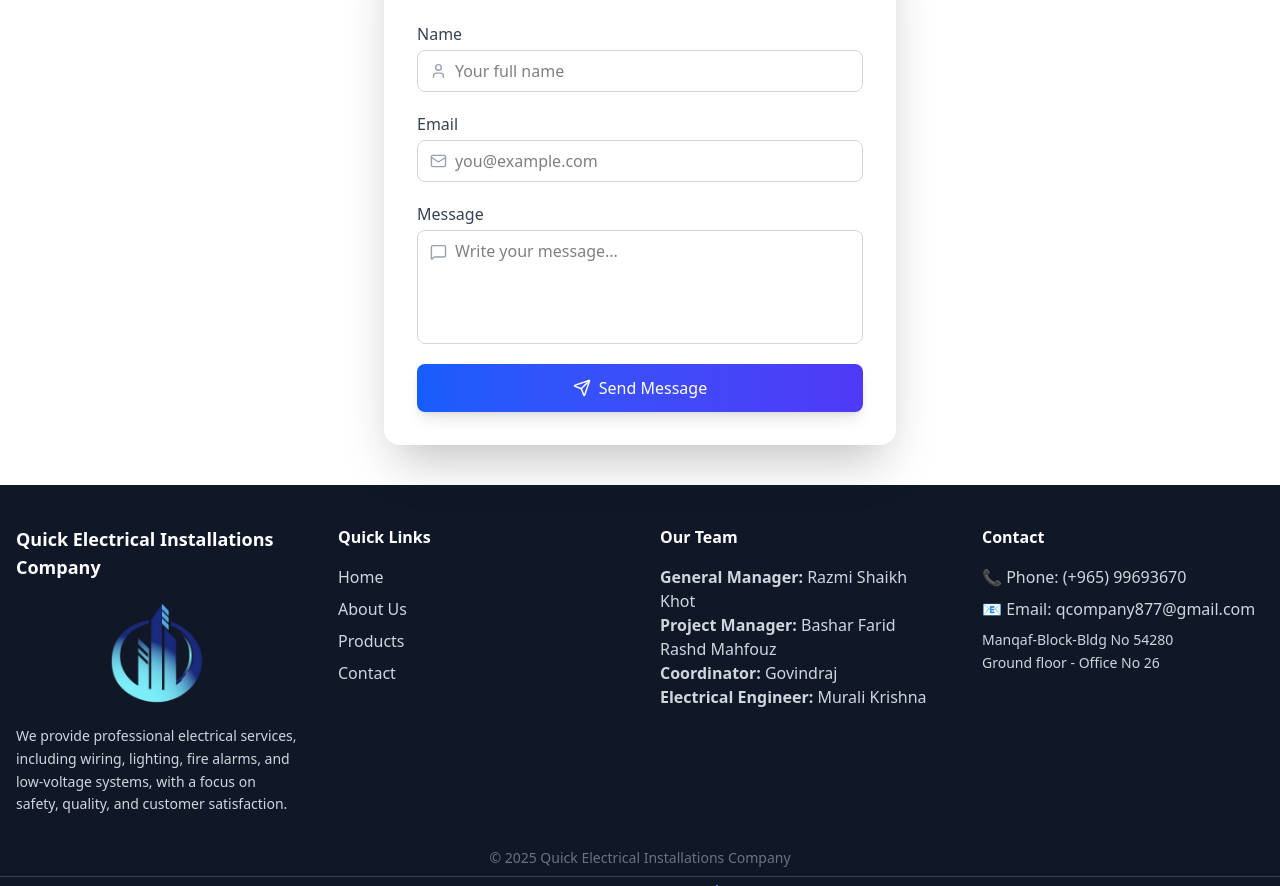
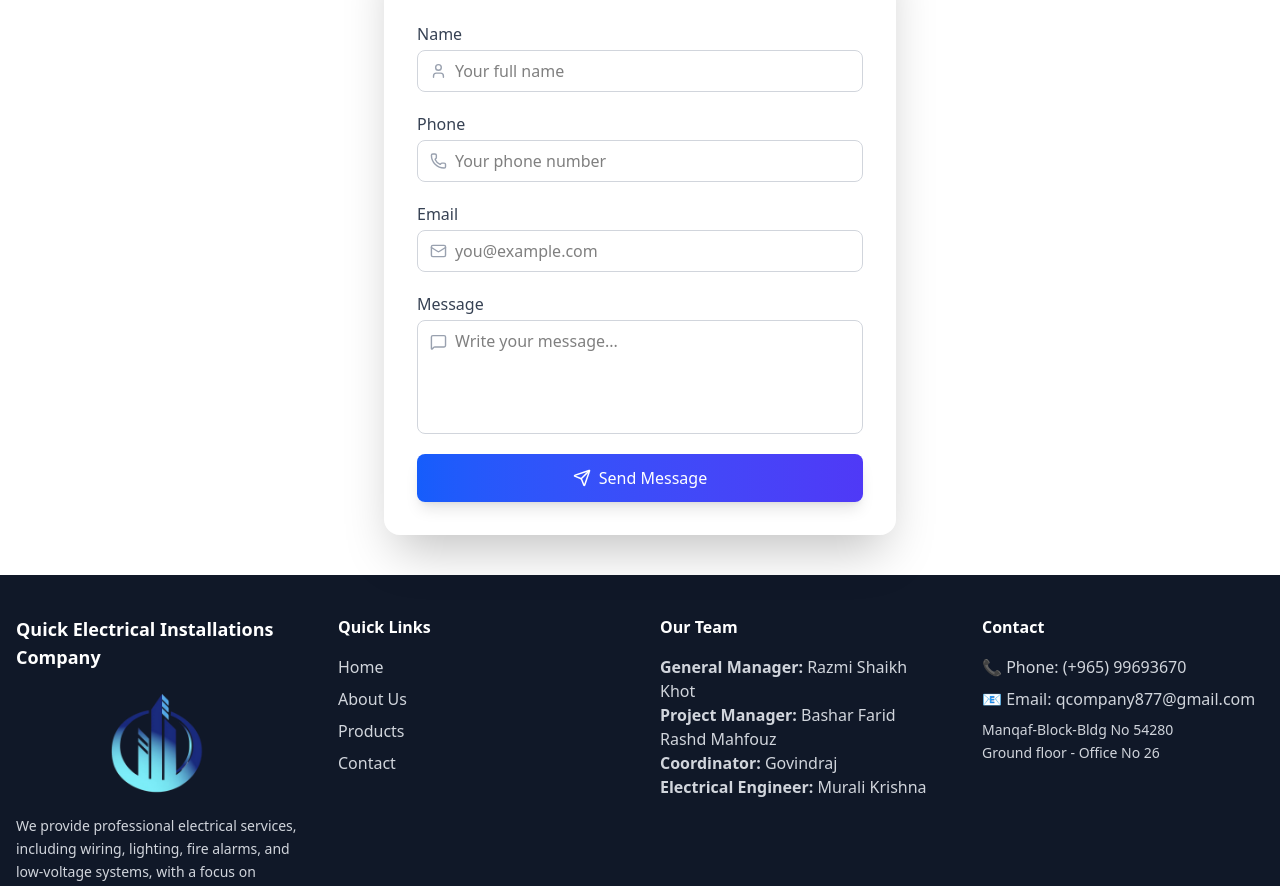
Before and after one commit to SENTHILKUMAR-M25/Quick, a React (Vite) app: page / in a window 1280 px wide. Shown: the part 2195-3081 px from the top of the page. Built offline with nearby package versions, Linux system fonts and the light colour scheme.

Commit message:
Enquiry Updation

```diff
--- a/src/Components/Contact.jsx
+++ b/src/Components/Contact.jsx
@@ -1,8 +1,8 @@
 import { useState } from "react";
-import { User, Mail, MessageSquare, Send } from "lucide-react";
+import { User, Mail, MessageSquare, Phone, Send } from "lucide-react";
 
 export default function ContactForm() {
-  const [formData, setFormData] = useState({ name: "", email: "", message: "" });
+  const [formData, setFormData] = useState({ name: "", email: "", phone: "", message: "" });
   const [errors, setErrors] = useState({});
   const [submitted, setSubmitted] = useState(false);
 
@@ -14,6 +14,7 @@ export default function ContactForm() {
     e.preventDefault();
     let newErrors = {};
     if (!formData.name) newErrors.name = "Name is required";
+    if (!formData.phone) newErrors.phone = "Phone is required";
     if (!formData.email) newErrors.email = "Email is required";
     if (!formData.message) newErrors.message = "Message cannot be empty";
 
@@ -21,11 +22,12 @@ export default function ContactForm() {
 
     if (Object.keys(newErrors).length === 0) {
       // ✅ Replace with your Admin WhatsApp Number (with country code, no + or spaces)
-    const adminNumber = "918925393946";
+      const adminNumber = "96599693670";
 
-    const whatsappMessage = `Hello Admin,%0A
+      const whatsappMessage = `Hello Sir/Madam,%0A
 📌 New Contact Form Submission:%0A
 👤 Name: ${formData.name}%0A
+📞 Phone: ${formData.phone}%0A
 📧 Email: ${formData.email}%0A
 💬 Message: ${formData.message}`;
 
@@ -33,11 +35,10 @@ export default function ContactForm() {
       window.open(`https://wa.me/${adminNumber}?text=${whatsappMessage}`, "_blank");
 
       setSubmitted(true);
-    setFormData({ name: "", email: "", message: "" });
+      setFormData({ name: "", email: "", phone: "", message: "" });
       setTimeout(() => setSubmitted(false), 3000);
     }
   };
-
 
   return (
     <div className="max-w-lg mx-auto bg-white/30 backdrop-blur-lg shadow-2xl rounded-2xl p-8 border border-white/20 mt-10">
@@ -50,6 +51,7 @@ export default function ContactForm() {
       )}
 
       <form onSubmit={handleSubmit} className="space-y-5">
+        {/* Name */}
         <div>
           <label className="block mb-1 font-medium text-gray-700">Name</label>
           <div className="flex items-center border border-gray-300 rounded-lg px-3 py-2 focus-within:ring-2 focus-within:ring-blue-500">
@@ -66,6 +68,24 @@ export default function ContactForm() {
           {errors.name && <p className="text-red-500 text-sm mt-1">{errors.name}</p>}
         </div>
 
+        {/* Phone */}
+        <div>
+          <label className="block mb-1 font-medium text-gray-700">Phone</label>
+          <div className="flex items-center border border-gray-300 rounded-lg px-3 py-2 focus-within:ring-2 focus-within:ring-blue-500">
+            <Phone className="text-gray-400 mr-2" size={18} />
+            <input
+              type="tel"
+              name="phone"
+              value={formData.phone}
+              onChange={handleChange}
+              placeholder="Your phone number"
+              className="w-full bg-transparent outline-none"
+            />
+          </div>
+          {errors.phone && <p className="text-red-500 text-sm mt-1">{errors.phone}</p>}
+        </div>
+
+        {/* Email */}
         <div>
           <label className="block mb-1 font-medium text-gray-700">Email</label>
           <div className="flex items-center border border-gray-300 rounded-lg px-3 py-2 focus-within:ring-2 focus-within:ring-blue-500">
@@ -82,6 +102,7 @@ export default function ContactForm() {
           {errors.email && <p className="text-red-500 text-sm mt-1">{errors.email}</p>}
         </div>
 
+        {/* Message */}
         <div>
           <label className="block mb-1 font-medium text-gray-700">Message</label>
           <div className="flex items-start border border-gray-300 rounded-lg px-3 py-2 focus-within:ring-2 focus-within:ring-blue-500">
@@ -98,6 +119,7 @@ export default function ContactForm() {
           {errors.message && <p className="text-red-500 text-sm mt-1">{errors.message}</p>}
         </div>
 
+        {/* Submit Button */}
         <button
           type="submit"
           className="w-full flex items-center justify-center gap-2 bg-gradient-to-r from-blue-600 to-indigo-600 text-white py-3 rounded-lg shadow-lg hover:from-blue-700 hover:to-indigo-700 transition-all duration-300"
```
Lines whose indentation alone changed are shown as unchanged.
